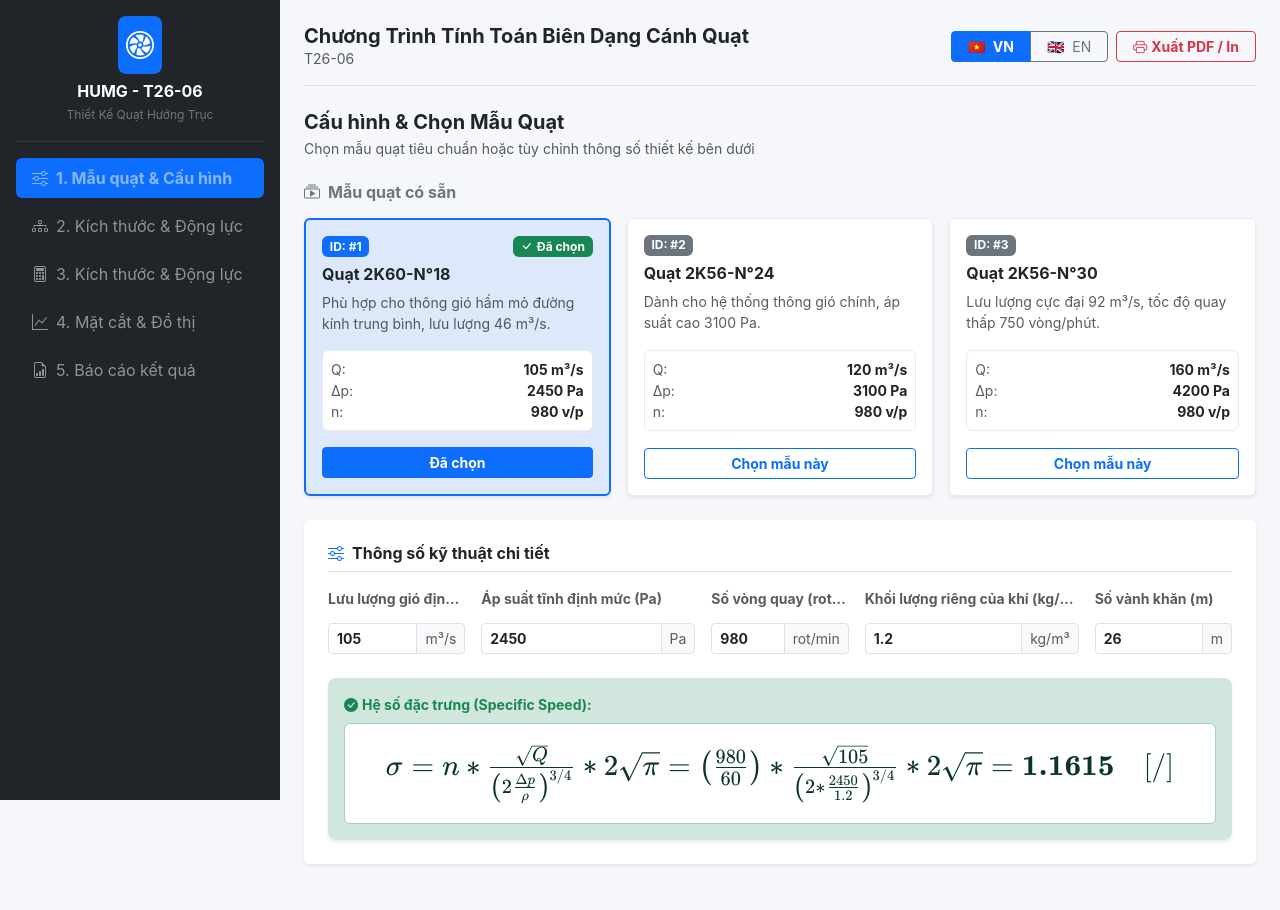
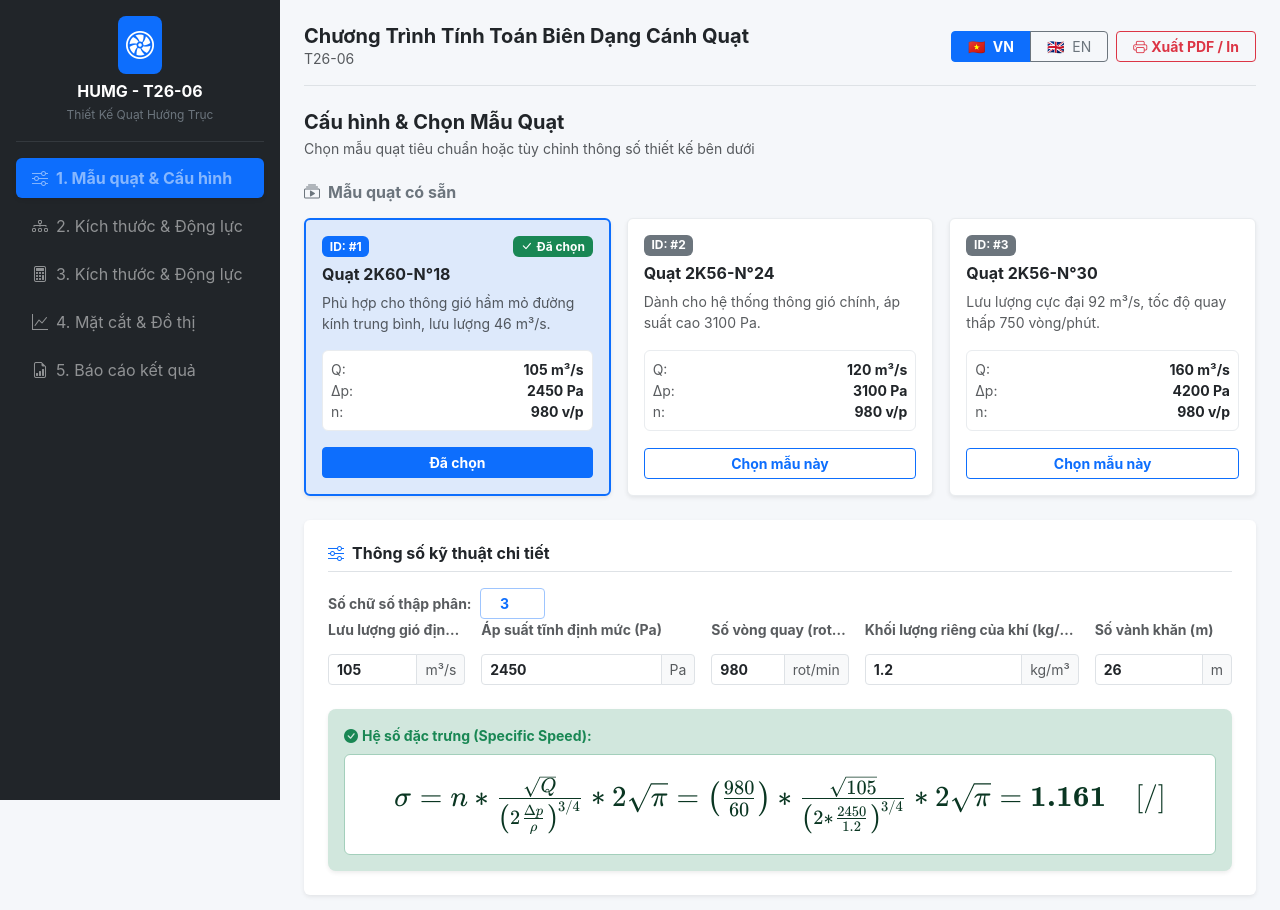
Before and after one commit to phamquanghien/BladeSpecsCalc, a React (Vite) app: page / in a window 1280 px wide. Shown: the top 910 px of the page. Before the commit the page ends 888 px from the top, so only its background shows below. Built offline with nearby package versions, Linux system fonts and the light colour scheme.

Commit message:
Format_Number_Display

```diff
--- a/src/components/steps/Step1Presets.tsx
+++ b/src/components/steps/Step1Presets.tsx
@@ -4,13 +4,20 @@ import { fanPresets } from '../../config/fanPresets';
 import { MathFormula } from '../common/MathFormula';
 import { useFanStore } from '../../store/useFanStore';
 import type { FanPreset } from '../../models/FanPreset';
+import { formatNumber } from '../../utils/format';
 
 export const Step1Presets: React.FC = () => {
     const { t } = useTranslation();
 
     // Lấy dữ liệu và hàm từ Zustand store
-    const { step1Input, step1Output, setStep1Input, updateStep1Field } =
-        useFanStore();
+    const {
+        step1Input,
+        step1Output,
+        setStep1Input,
+        updateStep1Field,
+        decimalPlaces,
+        setDecimalPlaces,
+    } = useFanStore();
 
     // Bắt sự kiện thay đổi input
     const handleInputChange = (e: React.ChangeEvent<HTMLInputElement>) => {
@@ -130,6 +137,34 @@ export const Step1Presets: React.FC = () => {
                     <i className="bi bi-sliders me-2 text-primary"></i>
                     {t('step1.customTitle')}
                 </h6>
+                {/* Ô nhập số chữ số thập phân */}
+                <div className="d-flex align-items-center gap-2">
+                    <label
+                        htmlFor="decimalInput"
+                        className="form-label small fw-bold text-muted mb-0 text-nowrap"
+                    >
+                        Số chữ số thập phân:
+                    </label>
+                    <input
+                        id="decimalInput"
+                        type="number"
+                        className="form-control form-control-sm fw-bold text-primary text-center border-primary-subtle"
+                        style={{ width: '65px' }}
+                        min={0}
+                        max={10}
+                        value={decimalPlaces}
+                        onChange={(e) => {
+                            const val = parseInt(e.target.value, 10);
+                            if (isNaN(val)) {
+                                setDecimalPlaces(0);
+                            } else {
+                                // Khống chế người dùng chỉ nhập từ 0 đến 10
+                                const clamped = Math.min(Math.max(val, 0), 10);
+                                setDecimalPlaces(clamped);
+                            }
+                        }}
+                    />
+                </div>
                 <div className="row g-3 mb-4">
                     <div className="col-12 col-sm-6 col-lg-4 col-xl-2">
                         <label
@@ -250,7 +285,7 @@ export const Step1Presets: React.FC = () => {
                         <div className="bg-white p-3 rounded border border-success-subtle overflow-x-auto">
                             <MathFormula
                                 fontSize="1.5rem"
-                                formula={`\\sigma = n * \\frac{\\sqrt{Q}}{\\left(2 \\frac{\\Delta p}{\\rho}\\right)^{3/4}} * 2\\sqrt{\\pi} = \\left(\\frac{${step1Input.rotationSpeed}}{60}\\right) * \\frac{\\sqrt{${step1Input.airflow}}}{\\left(2 * \\frac{${step1Input.staticPressure}}{${step1Input.gasDensity}}\\right)^{3/4}} * 2\\sqrt{\\pi} = \\mathbf{${step1Output.sigma}} \\quad [/]`}
+                                formula={`\\sigma = n * \\frac{\\sqrt{Q}}{\\left(2 \\frac{\\Delta p}{\\rho}\\right)^{3/4}} * 2\\sqrt{\\pi} = \\left(\\frac{${step1Input.rotationSpeed}}{60}\\right) * \\frac{\\sqrt{${step1Input.airflow}}}{\\left(2 * \\frac{${step1Input.staticPressure}}{${step1Input.gasDensity}}\\right)^{3/4}} * 2\\sqrt{\\pi} = \\mathbf{${formatNumber(step1Output.sigma, decimalPlaces)}} \\quad [/]`}
                             />
                         </div>
                     </div>
--- a/src/components/steps/step2/Step2MathResults.tsx
+++ b/src/components/steps/step2/Step2MathResults.tsx
@@ -2,10 +2,12 @@ import React from 'react';
 import { useTranslation } from 'react-i18next';
 import { useFanStore } from '../../../store/useFanStore';
 import { MathFormula } from '../../common/MathFormula';
+import { formatNumber } from '../../../utils/format';
 
 export const Step2MathResults: React.FC = () => {
     const { t } = useTranslation();
-    const { step1Input, step2Input, step2Output } = useFanStore();
+    const { step1Input, step2Input, step2Output, decimalPlaces } =
+        useFanStore();
 
     if (!step2Output) return null;
 
@@ -34,7 +36,7 @@ export const Step2MathResults: React.FC = () => {
                         <div className="bg-white p-2 rounded border overflow-x-auto mb-2">
                             <MathFormula
                                 fontSize="1.5rem"
-                                formula={`D_a = \\delta \\frac{\\sqrt{Q}}{\\left(2 \\frac{\\Delta p}{\\rho}\\right)^{1/4}} \\frac{2}{\\sqrt{\\pi}} = ${delta} \\cdot \\frac{\\sqrt{${Q}}}{\\left(2 \\cdot \\frac{${deltaP}}{${rho}}\\right)^{1/4}} \\cdot \\frac{2}{\\sqrt{\\pi}} = \\mathbf{${da}} \\quad [m]`}
+                                formula={`D_a = \\delta \\frac{\\sqrt{Q}}{\\left(2 \\frac{\\Delta p}{\\rho}\\right)^{1/4}} \\frac{2}{\\sqrt{\\pi}} = ${delta} \\cdot \\frac{\\sqrt{${Q}}}{\\left(2 \\cdot \\frac{${deltaP}}{${rho}}\\right)^{1/4}} \\cdot \\frac{2}{\\sqrt{\\pi}} = \\mathbf{${formatNumber(da, decimalPlaces)}} \\quad [m]`}
                             />
                         </div>
                     </div>
@@ -53,7 +55,7 @@ export const Step2MathResults: React.FC = () => {
                         <div className="bg-white p-2 rounded border overflow-x-auto mb-2">
                             <MathFormula
                                 fontSize="1.5rem"
-                                formula={`D_f = \\left(\\frac{D_f}{D_a}\\right) \\cdot D_a = ${dfDaRatio} \\cdot ${da} = \\mathbf{${df}} \\quad [m]`}
+                                formula={`D_f = \\left(\\frac{D_f}{D_a}\\right) \\cdot D_a = ${dfDaRatio} \\cdot ${da} = \\mathbf{${formatNumber(df, decimalPlaces)}} \\quad [m]`}
                             />
                         </div>
                     </div>
--- a/src/math/step1.ts
+++ b/src/math/step1.ts
@@ -33,6 +33,6 @@ export const calculateStep1 = (input: Step1Input): Step1Output => {
   const sigma = n_rps * (numerator / denominator) * 2 * Math.sqrt(Math.PI);
 
   return {
-    sigma: Number(sigma.toFixed(4)),
+    sigma: Number(sigma),
   };
 };
--- a/src/math/step2.ts
+++ b/src/math/step2.ts
@@ -25,8 +25,5 @@ export const calculateStep2 = (
   // 2. Tính Df = (Df/Da) * Da
   const df = dfDaRatio * da;
 
-  return {
-    da: Number(da.toFixed(4)), // Làm tròn 4 chữ số thập phân
-    df: Number(df.toFixed(4)),
-  };
+  return { da, df };
 };
--- a/src/store/useFanStore.ts
+++ b/src/store/useFanStore.ts
@@ -6,6 +6,9 @@ import type { Step2Input } from '../models/Step2';
 import { calculateStep2, type Step2Output } from '../math/step2';
 
 interface FanStoreState {
+  // Cấu hình hiển thị UI (dùng chung cho toàn bộ ứng dụng từ Bước 1 -> Bước N)
+  decimalPlaces: number;
+  setDecimalPlaces: (places: number) => void;
   // Input data for Step1
   step1Input: FanPreset;
   // Calculation results for Step 1
@@ -48,6 +51,10 @@ const initialStep2Input: Step2Input = {
 };
 
 export const useFanStore = create<FanStoreState>((set, get) => ({
+  // Mặc định là 3 chữ số thập phân
+  decimalPlaces: 3,
+  setDecimalPlaces: (places) => set({ decimalPlaces: places }),
+
   step1Input: initialPreset,
   step1Output: computeStep1Helper(initialPreset), // Tính toán luôn giá trị ban đầu
   step2Input: initialStep2Input,
--- /dev/null
+++ b/src/utils/format.ts
@@ -0,0 +1,19 @@
+/**
+ * Định dạng số hiển thị trên UI với số chữ số thập phân mong muốn
+ * @param val Giá trị số cần hiển thị
+ * @param decimals Số chữ số thập phân (mặc định 3)
+ */
+export const formatNumber = (
+  val: number | undefined | null,
+  decimals: number = 3
+): string => {
+  if (val === undefined || val === null || isNaN(val)) return '0';
+
+  // Giới hạn an toàn từ 0 đến 10 chữ số thập phân
+  const safeDecimals = Math.min(Math.max(Math.floor(decimals || 0), 0), 10);
+
+  return val.toLocaleString('en-US', {
+    minimumFractionDigits: safeDecimals,
+    maximumFractionDigits: safeDecimals,
+  });
+};
```
